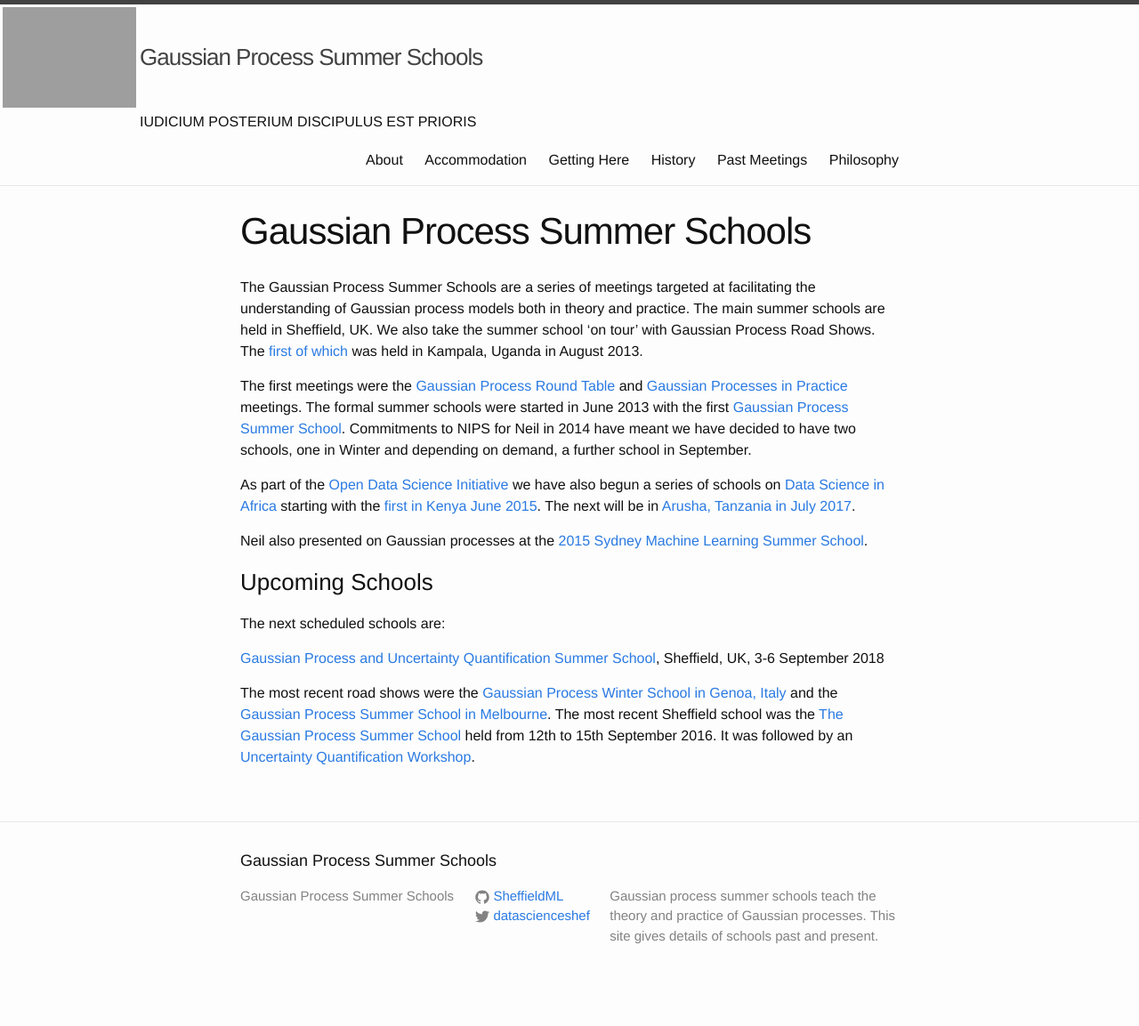
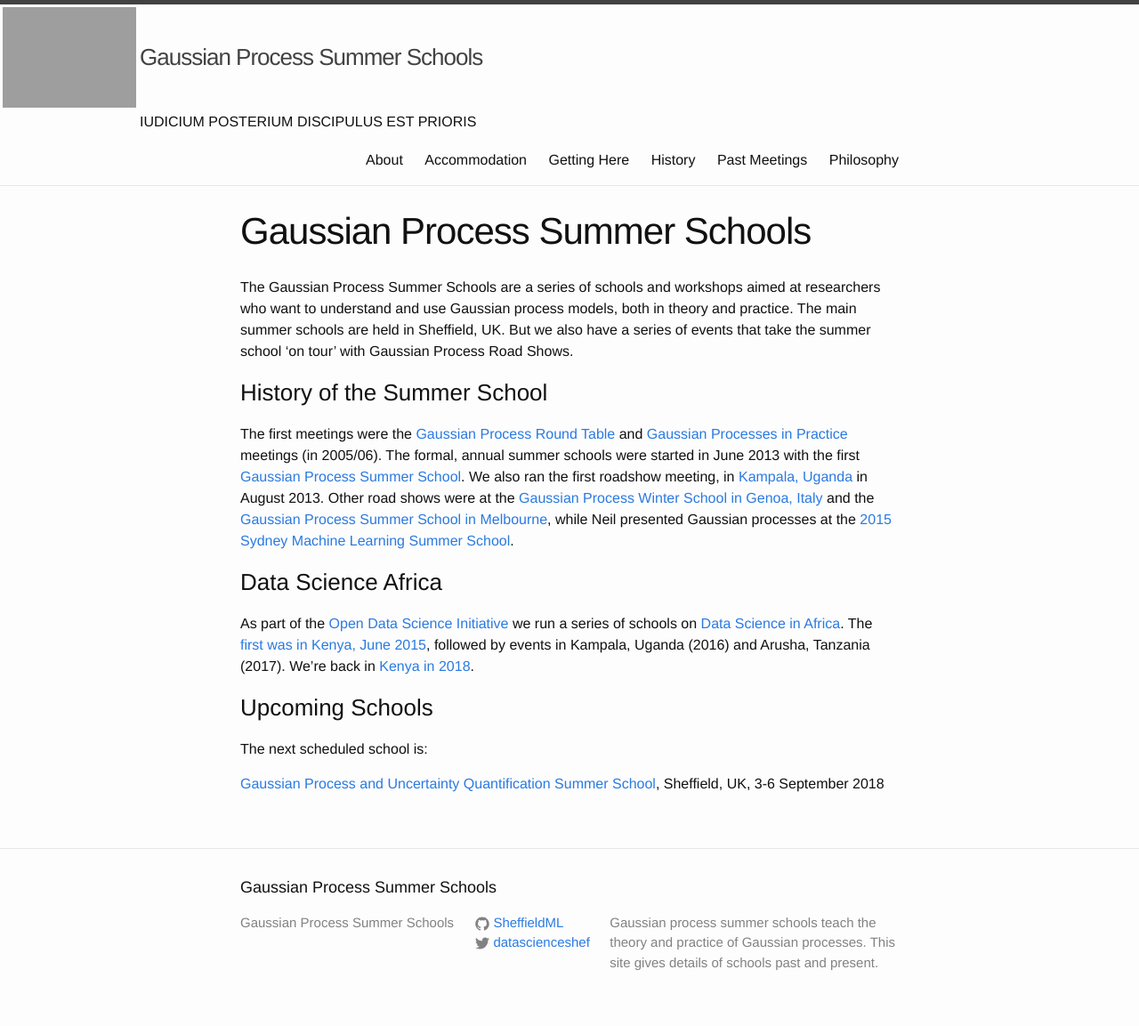
Before and after one commit to gpschool/gpschool.github.io, a Jekyll site: the page built from index.md, in a window 1280 px wide. Shown: the whole page at 89% size. Built offline with Jekyll 4.4.1, drawn with Linux system fonts in a browser that asks for light colours; before the commit the page ends 1123 px from its top, so only the background shows below that.

Commit message:
Update index.md

```diff
--- a/index.md
+++ b/index.md
@@ -5,35 +5,20 @@ tagline: open education in Gaussian process modelling
 ---
 
 
-The Gaussian Process Summer Schools are a series of meetings targeted at
-facilitating the understanding of Gaussian process models both in theory
-and practice. The main summer schools are held in Sheffield, UK. We also
-take the summer school 'on tour' with Gaussian Process Road Shows. The
-[first of which](./gpss14/) was held in Kampala, Uganda in August 2013.
+The Gaussian Process Summer Schools are a series of schools and workshops aimed at researchers who want to understand and use Gaussian process models, both in theory and practice. The main summer schools are held in Sheffield, UK. But we also have a series of events that take the summer school 'on tour' with Gaussian Process Road Shows.
 
-The first meetings were the [Gaussian Process Round Table](../gprt/) and
-[Gaussian Processes in Practice](../gpip/) meetings. The formal summer
-schools were started in June 2013 with the first [Gaussian Process
-Summer School](./gpss13). Commitments to NIPS for Neil in 2014 have
-meant we have decided to have two schools, one in Winter and depending
-on demand, a further school in September.
-
-As part of the [Open Data Science
-Initiative](http://ml.dcs.shef.ac.uk/odss/) we have also begun a series
-of schools on [Data Science in Africa](http://www.datascienceafrica.org/) starting with the [first in Kenya June 2015](http://www.datascienceafrica.org/dsa2015/). The next will be in [Arusha, Tanzania in July 2017](http://www.datascienceafrica.org/dsa2017/).
-
-Neil also presented on Gaussian processes at the [2015 Sydney
+### History of the Summer School
+The first meetings were the [Gaussian Process Round Table](http://gpss.cc/gprt/) and [Gaussian Processes in Practice](http://gpss.cc/gpip/) meetings (in 2005/06). The formal, annual summer schools were started in June 2013 with the first [Gaussian Process Summer School](./gpss13). We also ran the first roadshow meeting, in [Kampala, Uganda](./gprs13/) in August 2013. Other road shows were at the [Gaussian Process Winter School in Genoa, Italy](./gprs15a) and the [Gaussian Process Summer School in Melbourne](./gprs15b), while Neil presented Gaussian processes at the [2015 Sydney
 Machine Learning Summer
 School](http://nbviewer.ipython.org/github/SheffieldML/notebook/blob/master/lab_classes/mlss/index.ipynb).
 
+### Data Science Africa
+
+As part of the [Open Data Science Initiative](http://ml.dcs.shef.ac.uk/odss/) we run a series of schools on [Data Science in Africa](http://www.datascienceafrica.org/). The [first was in Kenya, June 2015](http://www.datascienceafrica.org/dsa2015/), followed by events in Kampala, Uganda (2016) and Arusha, Tanzania (2017). We're back in [Kenya in 2018](http://www.datascienceafrica.org/dsa2018/).
+
 ### Upcoming Schools
 
-The next scheduled schools are:
+The next scheduled school is:
 {% for meeting in site.data.meetings %}
 {% if meeting.present %}{% if meeting.url %}[{{ meeting.event }}]({{ meeting.url }}){% else %}{{ meeting.event }}{% endif %}, {{ meeting.location }}{% if meeting.startday %}, {{ meeting.startday }}{% if meeting.endday %}-{{ meeting.endday }}{% endif %}{% endif %} {{ meeting.startmonth }} {{ meeting.year }}{% endif %}
 {% endfor %}
-
-The most recent road shows were the [Gaussian Process Winter School in Genoa,
-Italy](./gprs15a) and the [Gaussian Process Summer School in Melbourne](./gprs15b). The most recent Sheffield school was the [The
-Gaussian Process Summer School](./gpuqss16) held from 12th to 15th
-September 2016. It was followed by an [Uncertainty Quantification Workshop](http://gpss.cc/gpuqss16/).
```
